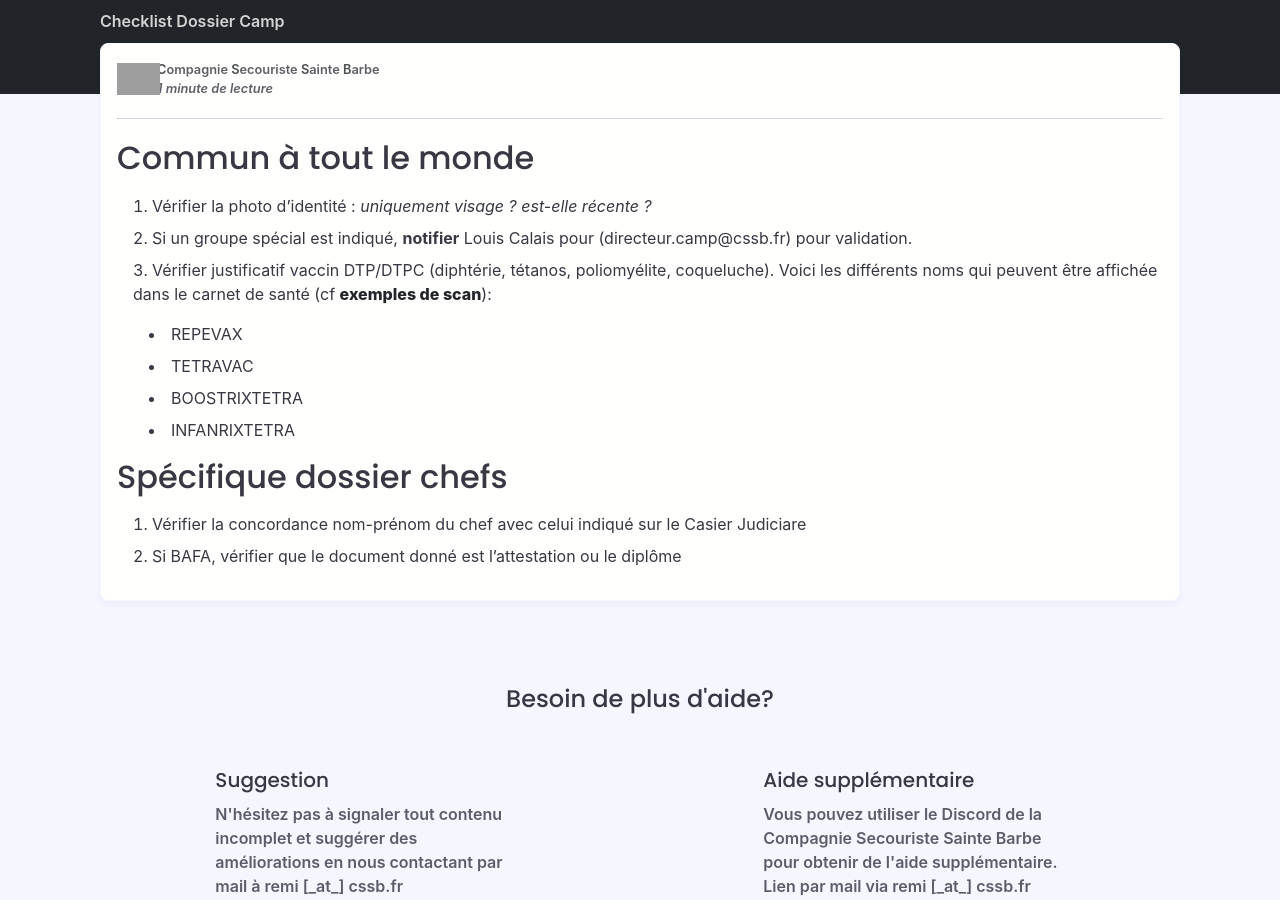
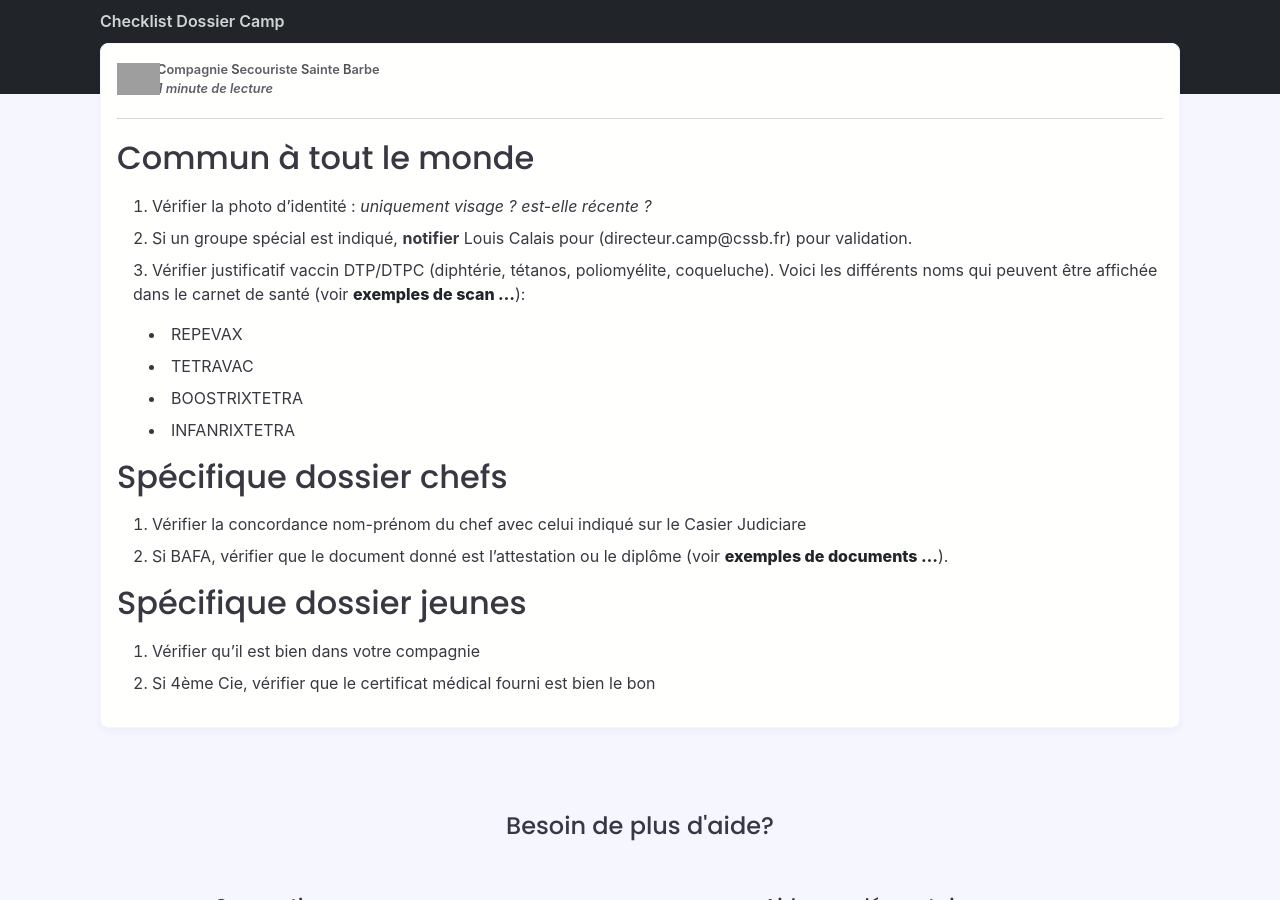
Before and after one commit to cssb-dev/infos, a Jekyll site: the page built from admin/camp/checklist.md, in a window 1280 px wide and 900 px high, scrolled down 237 px. Built offline with Jekyll 4.4.1, drawn with Linux system fonts in a browser that asks for light colours; some web fonts are replaced; comment, search, counter and statistics services are not loaded; grey boxes are pictures that could not be loaded.

Commit message:
TL: finished checklist page

```diff
--- a/admin/camp/checklist.md
+++ b/admin/camp/checklist.md
@@ -11,7 +11,7 @@ short-description: Checklist Dossier Camp
 
 1. Vérifier la photo d’identité : _uniquement visage ? est-elle récente ?_
 2. Si un groupe spécial est indiqué, **notifier** Louis Calais pour (directeur.camp@cssb.fr) pour validation.
-3. Vérifier justificatif vaccin DTP/DTPC (diphtérie, tétanos, poliomyélite, coqueluche). Voici les différents noms qui peuvent être affichée dans le carnet de santé (cf [exemples de scan](./checklist/vaccins.md)):
+3. Vérifier justificatif vaccin DTP/DTPC (diphtérie, tétanos, poliomyélite, coqueluche). Voici les différents noms qui peuvent être affichée dans le carnet de santé (voir [exemples de scan ...](./checklist/vaccins.md)):
     - REPEVAX
     - TETRAVAC
     - BOOSTRIXTETRA
@@ -21,4 +21,10 @@ short-description: Checklist Dossier Camp
 ## Spécifique dossier chefs
 
 1. Vérifier la concordance nom-prénom du chef avec celui indiqué sur le Casier Judiciare
-3. Si BAFA, vérifier que le document donné est l'attestation ou le diplôme
+2. Si BAFA, vérifier que le document donné est l'attestation ou le diplôme (voir [exemples de documents ...](./checklist/bafa.md)).
+
+
+## Spécifique dossier jeunes
+
+1. Vérifier qu'il est bien dans votre compagnie
+2. Si 4ème Cie, vérifier que le certificat médical fourni est bien le bon
```
Also changed, not shown: admin/camp/checklist/bafa.md (added, +34 -0 lines), admin/camp/checklist/vaccins.md (+3 -3 lines), admin/gerer-inscriptions-jeune.md (deleted, +0 -28 lines), assets/admin/bafaNonOK-1.png (added), assets/admin/bafaOK-1.png (added), assets/admin/bafaOK-2.png (added), assets/admin/bafaOK-3.png (added), assets/admin/bafaOK-4.png (added).
